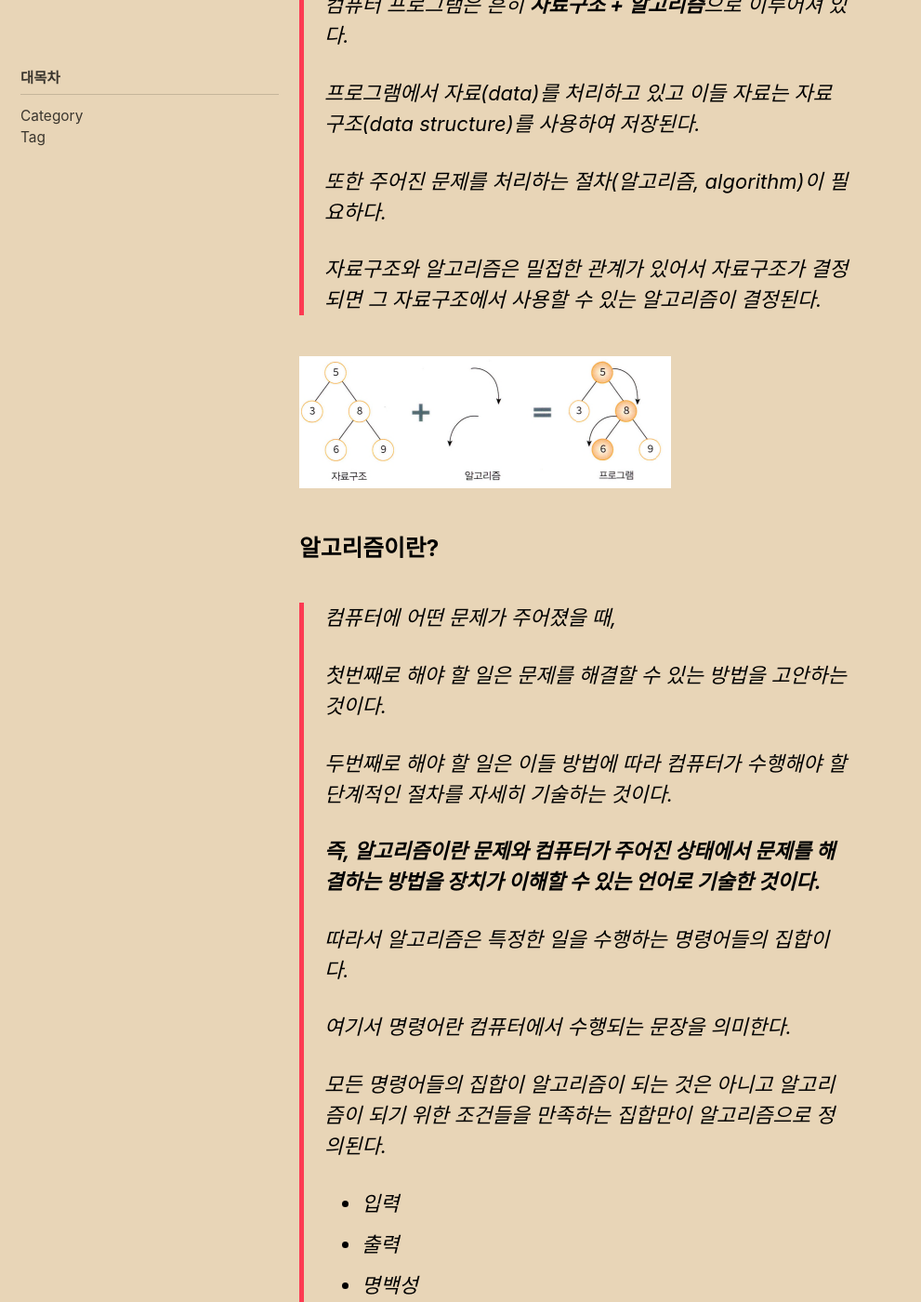
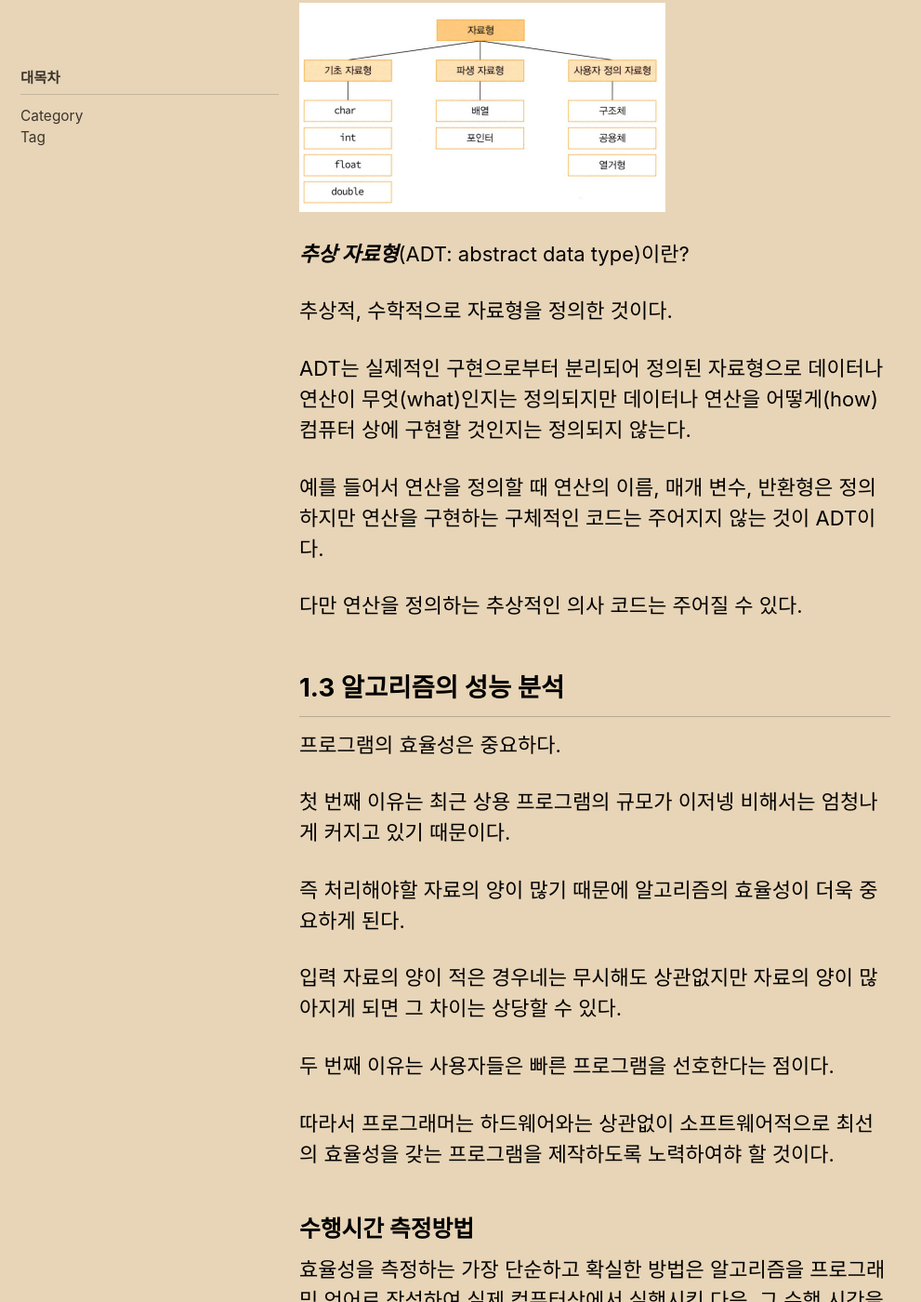
Before and after one commit to Lucas-Shin-Dev/lucas-shin-dev.github.io, a Jekyll site: the page built from _posts/2023-03-11-Review-DataStructure.md, in a window 1280 px wide and 1400 px high, scrolled down 599 px. Shown: the whole window at 93% size, without its empty margins (0-991 px from the left). Built offline with Jekyll 4.4.1, drawn with Linux system fonts in a browser that asks for light colours; cached includes are drawn as plain includes; formulas are drawn with MathJax 3; comment, search, counter and statistics services are not loaded; some of the changed text lies outside the part shown.

Commit message:
upload 2023-03-11  DataStructure review

```diff
--- a/_includes/head/custom.html
+++ b/_includes/head/custom.html
@@ -2,4 +2,10 @@
 
 <!-- insert favicons. use https://realfavicongenerator.net/ -->
 
+
+{% if page.use_math %}
+    {% include mathjax-support.html %}
+{% endif %}
+
+
 <!-- end custom head snippets -->
--- /dev/null
+++ b/_includes/mathjax-support.html
@@ -0,0 +1,22 @@
+<script type="text/x-mathjax-config">
+    MathJax.Hub.Config({
+        TeX: {
+          equationNumbers: {
+            autoNumber: "AMS"
+          }
+        },
+        tex2jax: {
+        inlineMath: [ ['$', '$'] ],
+        displayMath: [ ['$$', '$$'] ],
+        processEscapes: true,
+      }
+    });
+    MathJax.Hub.Register.MessageHook("Math Processing Error",function (message) {
+          alert("Math Processing Error: "+message[1]);
+        });
+    MathJax.Hub.Register.MessageHook("TeX Jax - parse error",function (message) {
+          alert("Math Processing Error: "+message[1]);
+        });
+    </script>
+<script type="text/javascript" async src="https://cdn.mathjax.org/mathjax/latest/MathJax.js?config=TeX-MML-AM_CHTML">
+</script>
--- a/_posts/2023-03-10-Review-DataStructure.md
+++ b/_posts/2023-03-10-Review-DataStructure.md
@@ -1,6 +1,6 @@
 ---
 layout: single
-title:  "Chapter 1. 자료구조와 알고리즘"
+title:  "Chapter 1. 자료구조와 알고리즘 (1)"
 categories: DataStructure
 tag: [자료구조, C언어, 나작복]
 toc: true
@@ -16,56 +16,56 @@ search: true #true, false
 
 ### 자료구조란?
 
-> 프로그램에서 자료들을 정리하여 보관하는 여러 가지 구조들이다.
->
-> 컴퓨터 프로그램은 흔히 **자료구조 + 알고리즘**으로 이루어져 있다.
->
-> 프로그램에서 자료(data)를 처리하고 있고 이들 자료는 자료구조(data structure)를 사용하여 저장된다.
->
-> 또한 주어진 문제를 처리하는 절차(알고리즘, algorithm)이 필요하다.
->
-> 자료구조와 알고리즘은 밀접한 관계가 있어서 자료구조가 결정되면 그 자료구조에서 사용할 수 있는 알고리즘이 결정된다.
+ 프로그램에서 자료들을 정리하여 보관하는 여러 가지 구조들이다.
+
+ 컴퓨터 프로그램은 흔히 **자료구조 + 알고리즘**으로 이루어져 있다.
+
+ 프로그램에서 자료(data)를 처리하고 있고 이들 자료는 자료구조(data structure)를 사용하여 저장된다.
+
+ 또한 주어진 문제를 처리하는 절차(알고리즘, algorithm)이 필요하다.
+
+ 자료구조와 알고리즘은 밀접한 관계가 있어서 자료구조가 결정되면 그 자료구조에서 사용할 수 있는 알고리즘이 결정된다.
 
 ![Image01]({{site.url}}\images\2023-03-10-Review-DataStructure\image-20230310171935121.png)
 
 ### 알고리즘이란?
 
-> 컴퓨터에 어떤 문제가 주어졌을 때,
->
-> 첫번째로 해야 할 일은 문제를 해결할 수 있는 방법을 고안하는 것이다.
->
-> 두번째로 해야 할 일은 이들 방법에 따라 컴퓨터가 수행해야 할 단계적인 절차를 자세히 기술하는 것이다.
->
-> **즉, 알고리즘이란 문제와 컴퓨터가 주어진 상태에서 문제를 해결하는 방법을 장치가 이해할 수 있는 언어로 기술한 것이다.**
->
->
->
-> 따라서 알고리즘은 특정한 일을 수행하는 명령어들의 집합이다.
->
-> 여기서 명령어란 컴퓨터에서 수행되는 문장을 의미한다.
->
-> 모든 명령어들의 집합이 알고리즘이 되는 것은 아니고 알고리즘이 되기 위한 조건들을 만족하는 집합만이 알고리즘으로 정의된다.
->
-> * 입력
-> * 출력
-> * 명백성
-> * 유한성
-> * 유효성
+ 컴퓨터에 어떤 문제가 주어졌을 때,
 
-> 알고리즘을 기술하는 데에는 4가지 방법이 있다.
->
-> 1. 자연어
->
-> 2. 흐름도(flowchart)
->
-> 3. 의사 코드(pseudo-code)
->
-> 4. 프로그래밍 언어
+ 첫번째로 해야 할 일은 문제를 해결할 수 있는 방법을 고안하는 것이다.
 
-> 1번의 방법은 자연어이기 때문에 모호성이 존재한다.
->
-> 2번의 방법은 도형을 사용하여 알고리즘을 기술하는 방법으로 간단한 경우 좋은 방법이지만 복잡해질수록 기술하기 힘들게 된다.
->
-> 따라서 가장 많이 쓰이는 방법은 3번과 4번의 방법이다.
->
-> 3번 의사 코드(pseudo-code)의 경우 자연어보다 더 체계적이고 프로그래밍 언어보다는 덜 엄격한 언어로 알고리즘을 기술하는데 널리 사용된다.
+ 두번째로 해야 할 일은 이들 방법에 따라 컴퓨터가 수행해야 할 단계적인 절차를 자세히 기술하는 것이다.
+
+ **즉, 알고리즘이란 문제와 컴퓨터가 주어진 상태에서 문제를 해결하는 방법을 장치가 이해할 수 있는 언어로 기술한 것이다.**
+
+
+
+ 따라서 알고리즘은 특정한 일을 수행하는 명령어들의 집합이다.
+
+ 여기서 명령어란 컴퓨터에서 수행되는 문장을 의미한다.
+
+ 모든 명령어들의 집합이 알고리즘이 되는 것은 아니고 알고리즘이 되기 위한 조건들을 만족하는 집합만이 알고리즘으로 정의된다.
+
+ * 입력
+ * 출력
+ * 명백성
+ * 유한성
+ * 유효성
+
+ 알고리즘을 기술하는 데에는 4가지 방법이 있다.
+
+ 1. 자연어
+
+ 2. 흐름도(flowchart)
+
+ 3. 의사 코드(pseudo-code)
+
+ 4. 프로그래밍 언어
+
+ 1번의 방법은 자연어이기 때문에 모호성이 존재한다.
+
+ 2번의 방법은 도형을 사용하여 알고리즘을 기술하는 방법으로 간단한 경우 좋은 방법이지만 복잡해질수록 기술하기 힘들게 된다.
+
+ 따라서 가장 많이 쓰이는 방법은 3번과 4번의 방법이다.
+
+ 3번 의사 코드(pseudo-code)의 경우 자연어보다 더 체계적이고 프로그래밍 언어보다는 덜 엄격한 언어로 알고리즘을 기술하는데 널리 사용된다.
--- /dev/null
+++ b/_posts/2023-03-11-Review-DataStructure.md
@@ -0,0 +1,186 @@
+---
+layout: single
+title:  "Chapter 1. 자료구조와 알고리즘 (2)"
+categories: DataStructure
+tag: [자료구조, C언어, 나작복]
+toc: true
+author_profile: false
+sidebar:
+    nav: "docs"
+search: true #true, false
+use_math: true
+---
+
+## 1.2 추상 자료형
+
+
+
+먼저 자료형(data type)이란 용어 그대로 **데이터 종류**이다.
+
+C언어에는 정수, 실수, 문자를 나타내는 기초적인 자료형과 다른 자료형을 묶을 수 있는 배열이나 구조체도 있다.
+
+이외에도 스택, 큐, 리스트, 트리와 같은 새로운 자료형도 있다
+
+![image-20230311184211916]({{site.url}}\images\2023-03-11-Review-DataStructure\image-20230311184211916.png)
+
+***추상 자료형***(ADT: abstract data type)이란?
+
+추상적, 수학적으로 자료형을 정의한 것이다.
+
+ADT는 실제적인 구현으로부터 분리되어 정의된 자료형으로 데이터나 연산이 무엇(what)인지는 정의되지만 데이터나 연산을 어떻게(how) 컴퓨터 상에 구현할 것인지는 정의되지 않는다.
+
+예를 들어서 연산을 정의할 때 연산의 이름, 매개 변수, 반환형은 정의하지만 연산을 구현하는 구체적인 코드는 주어지지 않는 것이 ADT이다.
+
+다만 연산을 정의하는 추상적인 의사 코드는 주어질 수 있다.
+
+
+
+## 1.3 알고리즘의 성능 분석
+
+프로그램의 효율성은 중요하다.
+
+첫 번째 이유는 최근 상용 프로그램의 규모가 이저넹 비해서는 엄청나게 커지고 있기 때문이다.
+
+즉 처리해야할 자료의 양이 많기 때문에 알고리즘의 효율성이 더욱 중요하게 된다.
+
+입력 자료의 양이 적은 경우네는 무시해도 상관없지만 자료의 양이 많아지게 되면 그 차이는 상당할 수 있다.
+
+두 번째 이유는 사용자들은 빠른 프로그램을 선호한다는 점이다.
+
+따라서 프로그래머는 하드웨어와는 상관없이 소프트웨어적으로 최선의 효율성을 갖는 프로그램을 제작하도록 노력하여햐 할 것이다.
+
+
+
+### 수행시간 측정방법
+
+효율성을 측정하는 가장 단순하고 확실한 방법은 알고리즘을 프로그래밍 언어로 작성하여 실제 컴퓨터상에서 실행시킨 다음, 그 수행 시간을 측정하는 것이다.
+
+그러나 이 방법은 몇 가지의 문제점이 있다.
+
+먼저 이 방법을 사용하려면 알고리즘을 구현하고 테스트하는 것이 필요하다.
+
+알고리즘이 단순한 경우에는 쉽게 구현이 가능하지만 복잡한 경우에는 구형해야 된다는 점이 큰 부담이 될 수 있다.
+
+또한 이 방법을 이용하여 여러 알고리즘을 비교하려면 반드시 똑같은 하드웨어를 사용하여 알고리즘들의 수행시간을 측정하여하 한다.
+
+왜냐하면 더 좋은 성능의 컴퓨터를 이용할 경우 같은 알고리즘이더라도 더 빠른 시간에 수행될 수 있기 때문이다.
+
+또한 사용한 소프트웨어 환경도 중요하다.
+
+일반적인 경우, C와 같은 컴파일 언어를 사용한 경우가 베이직과 같은 인터르피트 언어를 사용한 경우보다 빠른 수행을 보인다.
+
+또한, 실험에 사용했던 데이터가 아닌 다른 데이터에 대해서는 전혀 다른 결과가 나올 수 있다.
+
+
+
+### 알고리즘의 복잡도 분석방법
+
+알고리즘을 직접 구현하지 않고서도 대략적으로 효율성을 비교할 수 있게 하는 것은 알고리즘 복잡도 분석(complexity analysis)이다.
+
+알고리즘 복잡도 분석은 구현하지 않고도 모든 입력을 고려하는 방법이고 실행 하드웨어나 소프트웨어 환경과는 관계없이 알고리즘의 효율성을 평가할 수 있다.
+
+
+
+### 시간 복잡도 함수
+
+알고리즘의 수행시간이 짧고 알고리즘이 필요로 하는 기억공간의 양이 적을수록 좋다라는 의미를 가진다.
+
+알고리즘의 수행시간 분석을 ***시간 복잡도(time complextiy)***라 하고 알고리즘이 사용하는 기억공간 분석을 **공간 복잡도(space complexity)**라고 한다.
+
+시간 복잡도는 알고리즘의 절대적인 수행 시간을 나타내는 것이 아니라 알고리즘을 이루고 있는 연산들이 몇 번이다 수행되는지 숫자로 표시한다.
+
+연산에는 덧셈, 곱셈과 같은 **산술 연산**도 있고 **대입 연산, 비교 연산, 이동 연산**도 있다.
+
+일반적으로 연산의 수행횟수는 고정된 숫자가 아니라 n에 대한 함수로 나타낸다.
+
+연산의 수를 입력의 개수 $n$의 함수로 나타낸 것을 시간 복잡도 함수라 하고 $T(n)$이라고 표기한다.
+
+![image-20230311191104699]({{site.url}}\images\2023-03-11-Review-DataStructure\image-20230311191104699.png)
+
+![image-20230311191117393]({{site.url}}\images\2023-03-11-Review-DataStructure\image-20230311191117393.png)
+
+![image-20230311191152454]({{site.url}}\images\2023-03-11-Review-DataStructure\image-20230311191152454.png)
+
+같은 결론을 도출하더라도 알고리즘에 따라 n이 커질수록 연산의 차이는 커지게 된다.
+
+따라서 연산의 개수를 이용하여 알고리즘들을 비교하고 비교한 결과를 바탕으로 가장 효율적인 알고리즘을 선택할 수 있다.
+
+
+
+### 빅오 표기법
+
+일반적으로 입력의 개수 n과 시간 복잡도 함수 $\(T(n)\)$의 관계는 상당히 복잡할 수 있다.
+
+$T(n) = n^2 + n + 1$ 이라고 가정하자.
+
+$n^2$이 전체 중 대부분을 차지하고 나머지 $n$과 1이 아주 작은 영향을 줌으로 차수가 가장 큰 항만 고려해도 충분하다.
+
+시간 복잡도 함수에서 불필요한 정보를 제거하여 알고리즘 분석을 쉽게 할 목적으로 시간 복잡도를 표시하는 방법을 **빅오 표기법**이라고 한다.
+
+즉 알고리즘의 시간복잡도가 $O(n^2)$이라고 한다.
+
+$O(n)%$은 "Big O of n"이라고 읽는다.
+
+빅오 표기법은 $n$의 값에 따른 함수의 상한값을 나타내는 방법이다.
+
+수학적으로는 다음과 같이 정의된다.
+
+![image-20230311195527470]({{site.url}}\images\2023-03-11-Review-DataStructure\image-20230311195527470.png)
+
+다음은 빅오 표기법에 의한 알고리즘의 수행시간을 비교한 것이다.
+
+오른쪽으로 갈수록 연산의 수(수행 시간)이 기하급수적으로 증가한다.
+
+![image-20230311195851000]({{site.url}}\images\2023-03-11-Review-DataStructure\image-20230311195851000.png)
+
+![image-20230311201410852]({{site.url}}\images\2023-03-11-Review-DataStructure\image-20230311201410852.png)
+
+### 빅오 표기법 이외의 표기법
+
+빅오 표기법은 상한을 표기한 것이므로 여러 개가 존재할 수 있다.
+
+그러나 빅오 표기법이 최소 차수 함수로 표기되었을 경우만 의미가 있다.
+
+따라서 이와 같은 문제를 보완하기 위하여 빅오메가오 빅세타 표기법이 있다.
+
+**빅오메가 표기법**는 어떤 함수의 하한을 표기하는 방법이다.
+
+수학적으로는 다음과 같이 정의된다.
+
+![image-20230311200150339]({{site.url}}\images\2023-03-11-Review-DataStructure\image-20230311200150339.png)
+
+**빅세타 표기법**는 동일한 함수로 상한과 하한을 표기하는 방법이다.
+
+수학적으로는 다음과 같이 정의된다.
+
+![image-20230311200252381]({{site.url}}\images\2023-03-11-Review-DataStructure\image-20230311200252381.png)
+
+
+
+3개의 표기법 중에서 가장 정밀한 것은 빅세타이다.
+
+그러나 통상적으로는 빅오 표기법을 많이 사용한다.
+
+
+
+### 최선, 평균, 최악의 경우
+
+똑같은 알고리즘도 주어진 입력의 집합에 따라 다른 수행 시간을 보일 수 있다.
+
+알고리즘의 효율성은 주어지는 자료집합에 따라 다음의 3가지 경우로 나누어서 평가할 수 있다.
+
+최악의 경우(worst case)는 자료집합 중에서 알고리즘의 수행 시간이 가장 오래 걸리는 경우이다.
+
+최선의 경우(best case)는 수행 시간이 가장 적은 경우를 의미한다.
+
+평균적인 경우(average case)는 알고리즘의 모든 입력을 고려하고 각 입력이 발생하는 확률을 고려하여 평균적인 수행 시간을 의미한다.
+
+
+
+3가지 경우 중 평균적인 수행 시간이 가장 좋아 보인다.
+
+그러나 많은 자료 집합에 대하여 알고리즘을 적용시켜서 평균값을 계산해야 하기 때문에 평균 수행 시간을 구하기 상당히 힘들다.
+
+따라서 최악의 경우의 수행 시간이 알고리즘의 시간 복잡도 척도로 많이 쓰인다.
+
+어떤 함수의 상한(최악의 경우)을 표기하는 **빅오 표기법**이 많이 사용되는 이유이다.
```
Also changed, not shown: images/2023-03-11-Review-DataStructure/image-20230311184211916.png (added), images/2023-03-11-Review-DataStructure/image-20230311191104699.png (added), images/2023-03-11-Review-DataStructure/image-20230311191117393.png (added), images/2023-03-11-Review-DataStructure/image-20230311191139300.png (added), images/2023-03-11-Review-DataStructure/image-20230311191152454.png (added), images/2023-03-11-Review-DataStructure/image-20230311195527470.png (added), images/2023-03-11-Review-DataStructure/image-20230311195851000.png (added), images/2023-03-11-Review-DataStructure/image-20230311200150339.png (added), images/2023-03-11-Review-DataStructure/image-20230311200252381.png (added), images/2023-03-11-Review-DataStructure/image-20230311201410852.png (added), images/2023-03-11-Review-DataStructure/image-20230311201421798.png (added).
